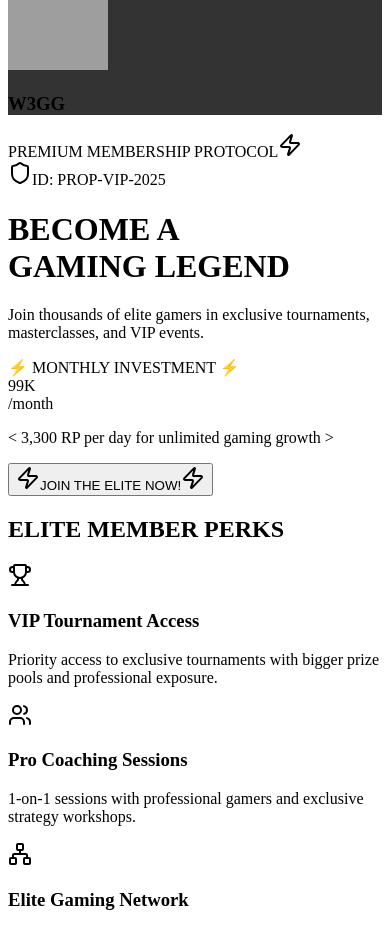
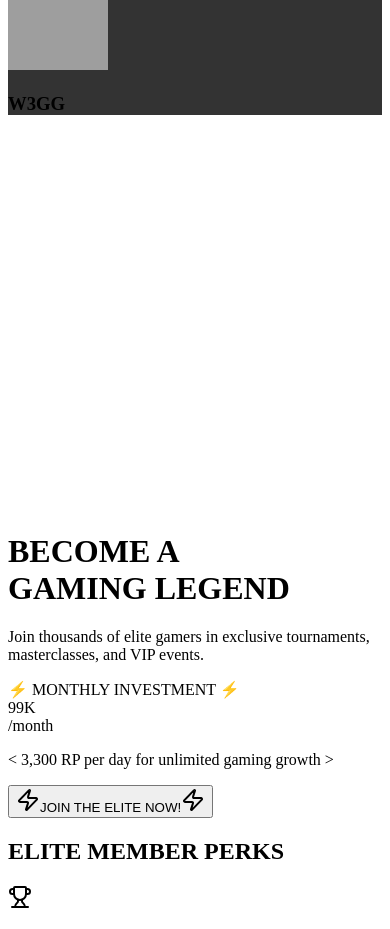
Before and after one commit to cperdiansyah/propublic-new, a Next.js app: page /Home in a window 390 px wide. Shown: the part 7840-8769 px from the top of the page. Built offline with nearby package versions, Linux system fonts and the light colour scheme; grey boxes are pictures that could not be loaded.

Commit message:
feat: add animated background and pricing plan section with perks

```diff
--- a/src/components/home/brands-section.tsx
+++ b/src/components/home/brands-section.tsx
@@ -149,7 +149,7 @@ const BrandSection = () => {
               {filteredBrands.map((brand, index) => (
                 <motion.div
                   key={`${selectedCategory}-${brand.id}`}
-                  className="bg-gray-500/50 border border-gray-400 rounded backdrop-blur-sm p-6 flex flex-col items-center  md:min-h-[200px] hover:bg-gray-800 transition-colors duration-300 group justify-between"
+                  className="bg-gray-500/50 border border-gray-400 rounded backdrop-blur-sm p-6 flex flex-col items-center  md:min-h-[200px] hover:bg-gray-800 transition-colors duration-300 group justify-between flex-1/3 md:flex-none"
                   variants={itemVariants}
                   initial={{ opacity: 0, y: 20 }}
                   animate={{
--- /dev/null
+++ b/src/components/home/home.element.tsx
@@ -0,0 +1,95 @@
+export function BackgroundEffects() {
+  return (
+    <div className="absolute inset-0 top-0">
+      {/* Base gradient */}
+      <div className="absolute inset-0 bg-gradient-to-br from-red-900/20 via-red-800/10 to-black" />
+
+      {/* Grid patterns */}
+      <div className="absolute inset-0 bg-[linear-gradient(rgba(255,0,0,0.05)_1px,transparent_1px),linear-gradient(90deg,rgba(255,0,0,0.05)_1px,transparent_1px)] bg-[size:50px_50px]" />
+      <div className="absolute inset-0 bg-[linear-gradient(45deg,rgba(255,255,0,0.02)_1px,transparent_1px),linear-gradient(-45deg,rgba(255,255,0,0.02)_1px,transparent_1px)] bg-[size:30px_30px]" />
+
+      {/* Glowing orbs */}
+      <div className="absolute top-1/4 left-1/4 w-96 h-96 bg-red-500/10 rounded-full blur-3xl animate-pulse" />
+      <div className="absolute bottom-1/4 right-1/4 w-80 h-80 bg-yellow-500/8 rounded-full blur-3xl animate-pulse delay-1000" />
+      <div className="absolute top-1/2 right-1/3 w-64 h-64 bg-red-600/8 rounded-full blur-3xl animate-pulse delay-500" />
+
+      {/* Geometric shapes */}
+      <div
+        className="absolute top-20 right-20 w-32 h-32 border border-red-500/20 rotate-45 animate-spin"
+        style={{ animationDuration: '20s' }}
+      />
+      <div
+        className="absolute bottom-32 left-32 w-24 h-24 border border-yellow-500/20 rotate-12 animate-bounce"
+        style={{ animationDuration: '3s' }}
+      />
+
+      {/* Scanning line */}
+      <div className="absolute inset-0 bg-gradient-to-b from-transparent via-red-500/5 to-transparent h-2 animate-pulse" />
+    </div>
+  )
+}
+export function CornerDecorations() {
+  return (
+    <>
+      <div className="absolute top-4 left-4 w-8 h-8 border-l-2 border-t-2 border-red-400/50" />
+      <div className="absolute top-4 right-4 w-8 h-8 border-r-2 border-t-2 border-red-400/50" />
+      <div className="absolute bottom-4 left-4 w-8 h-8 border-l-2 border-b-2 border-red-400/50" />
+      <div className="absolute bottom-4 right-4 w-8 h-8 border-r-2 border-b-2 border-red-400/50" />
+    </>
+  )
+}
+const AnimatedBackground = () => {
+  return (
+    <div className="absolute inset-0">
+      {/* Animated hexagon grid */}
+      <div className="absolute inset-0 opacity-10">
+        <svg
+          width="100%"
+          height="100%"
+          viewBox="100 0 100 100"
+          className="scale-100"
+        >
+          <defs>
+            <pattern
+              id="hexagons"
+              x="0"
+              y="0"
+              width="10"
+              height="8.66"
+              patternUnits="userSpaceOnUse"
+            >
+              <polygon
+                points="5,0 10,2.89 10,7.21 5,10 0,7.21 0,2.89"
+                stroke="#dc2626"
+                strokeWidth="0.2"
+                fill="none"
+              />
+            </pattern>
+          </defs>
+          <rect
+            width={100}
+            height={100}
+            className="w-screen h-screen "
+            fill="url(#hexagons)"
+          />
+        </svg>
+      </div>
+
+      {/* Glowing orbs */}
+      <div className="absolute top-10 left-1/4 w-96 h-96 bg-red-500/5 rounded-full blur-3xl floating"></div>
+      <div
+        className="absolute bottom-10 right-1/4 w-80 h-80 bg-yellow-400/5 rounded-full blur-3xl floating"
+        style={{ animationDelay: '3s' }}
+      ></div>
+
+      {/* Laser scan lines */}
+      <div className="absolute top-0 left-0 w-full h-px bg-gradient-to-r from-transparent via-red-500 to-transparent animate-pulse"></div>
+      <div
+        className="absolute bottom-0 left-0 w-full h-px bg-gradient-to-r from-transparent via-yellow-400 to-transparent animate-pulse"
+        style={{ animationDelay: '1s' }}
+      ></div>
+    </div>
+  )
+}
+
+export default AnimatedBackground
--- a/src/components/home/pricing-pan-section.tsx
+++ b/src/components/home/pricing-plan-section.tsx
@@ -1,3 +1,7 @@
+import AnimatedBackground, {
+  BackgroundEffects,
+  CornerDecorations,
+} from '@/components/home/home.element'
 import { Button } from '@/components/ui/button'
 import { cn } from '@/lib/utils'
 import {
@@ -62,11 +66,12 @@ export default function PricingPlan() {
 
   return (
     <div className="min-h-screen bg-black relative overflow-hidden">
-      <BackgroundEffects />
-
+      {/* Hexagonal BG */}
+      <div className="bg-wrapper relative">
+        <AnimatedBackground />
+      </div>
       <div className="relative z-10 max-w-7xl mx-auto p-4 md:p-8">
-        <HeaderBar />
-
+        {/* <HeaderBar /> */}
         <div className="relative">
           <div className="absolute inset-0 bg-gradient-to-br from-red-500/5 via-yellow-500/3 to-red-600/5 blur-xl" />
 
@@ -104,47 +109,6 @@ export default function PricingPlan() {
   )
 }
 
-function BackgroundEffects() {
-  return (
-    <div className="absolute inset-0">
-      {/* Base gradient */}
-      <div className="absolute inset-0 bg-gradient-to-br from-red-900/20 via-red-800/10 to-black" />
-
-      {/* Grid patterns */}
-      <div className="absolute inset-0 bg-[linear-gradient(rgba(255,0,0,0.05)_1px,transparent_1px),linear-gradient(90deg,rgba(255,0,0,0.05)_1px,transparent_1px)] bg-[size:50px_50px]" />
-      <div className="absolute inset-0 bg-[linear-gradient(45deg,rgba(255,255,0,0.02)_1px,transparent_1px),linear-gradient(-45deg,rgba(255,255,0,0.02)_1px,transparent_1px)] bg-[size:30px_30px]" />
-
-      {/* Glowing orbs */}
-      <div className="absolute top-1/4 left-1/4 w-96 h-96 bg-red-500/10 rounded-full blur-3xl animate-pulse" />
-      <div className="absolute bottom-1/4 right-1/4 w-80 h-80 bg-yellow-500/8 rounded-full blur-3xl animate-pulse delay-1000" />
-      <div className="absolute top-1/2 right-1/3 w-64 h-64 bg-red-600/8 rounded-full blur-3xl animate-pulse delay-500" />
-
-      {/* Geometric shapes */}
-      <div
-        className="absolute top-20 right-20 w-32 h-32 border border-red-500/20 rotate-45 animate-spin"
-        style={{ animationDuration: '20s' }}
-      />
-      <div
-        className="absolute bottom-32 left-32 w-24 h-24 border border-yellow-500/20 rotate-12 animate-bounce"
-        style={{ animationDuration: '3s' }}
-      />
-
-      {/* Scanning line */}
-      <div className="absolute inset-0 bg-gradient-to-b from-transparent via-red-500/5 to-transparent h-2 animate-pulse" />
-    </div>
-  )
-}
-function CornerDecorations() {
-  return (
-    <>
-      <div className="absolute top-4 left-4 w-8 h-8 border-l-2 border-t-2 border-red-400/50" />
-      <div className="absolute top-4 right-4 w-8 h-8 border-r-2 border-t-2 border-red-400/50" />
-      <div className="absolute bottom-4 left-4 w-8 h-8 border-l-2 border-b-2 border-red-400/50" />
-      <div className="absolute bottom-4 right-4 w-8 h-8 border-r-2 border-b-2 border-red-400/50" />
-    </>
-  )
-}
-
 interface CTAButtonProps {
   children: React.ReactNode
   onClick?: () => void
@@ -169,30 +133,6 @@ function CTAButton({ children, onClick }: CTAButtonProps) {
   )
 }
 
-function HeaderBar() {
-  return (
-    <div className="relative">
-      <div className="absolute inset-0 bg-gradient-to-r from-red-600/80 to-red-500/80 blur-sm" />
-      <div className="relative bg-gradient-to-r from-red-600 to-red-500 rounded-t-lg px-6 py-4 flex justify-between items-center text-white text-sm font-mono border border-red-400/50">
-        <div className="flex items-center gap-3">
-          <div className="relative">
-            <div className="w-3 h-3 bg-yellow-400 rounded-full animate-pulse" />
-            <div className="absolute inset-0 w-3 h-3 bg-yellow-400 rounded-full animate-ping" />
-          </div>
-          <span className="tracking-wider">PREMIUM MEMBERSHIP PROTOCOL</span>
-          <Zap className="w-4 h-4 text-yellow-400 animate-pulse" />
-        </div>
-        <div className="flex items-center gap-2">
-          <Shield className="w-4 h-4 text-yellow-400" />
-          <span className="tracking-wider">
-            ID: PROP-VIP-{new Date().getFullYear()}
-          </span>
-        </div>
-      </div>
-    </div>
-  )
-}
-
 interface HeroSectionProps {
   title: string
   subtitle: string
@@ -202,19 +142,11 @@ interface HeroSectionProps {
 function HeroSection({ title, subtitle, description }: HeroSectionProps) {
   return (
     <div className="space-y-6">
-      {/* <div className="relative">
-        <div className="absolute inset-0 bg-gradient-to-r from-yellow-600/50 to-yellow-500/50 blur-md" />
-        <Badge className="relative bg-gradient-to-r from-yellow-600 to-yellow-500 text-black font-bold px-6 py-3 text-sm border border-yellow-400/50 shadow-lg shadow-yellow-500/25">
-          <Star className="w-4 h-4 mr-2" />
-          EXCLUSIVE ACCESS
-        </Badge>
-      </div> */}
-
       <div className="space-y-6">
         <h1 className="text-4xl md:text-6xl font-bold leading-tight">
           <span className="text-white drop-shadow-2xl">{title}</span>
           <br />
-          <span className="bg-gradient-to-r from-red-400 via-red-500 to-red-600 bg-clip-text text-transparent drop-shadow-2xl animate-pulse">
+          <span className="bg-gradient-to-r from-red-400 via-red-500 to-red-600 bg-clip-text text-transparent drop-shadow-2xl ">
             {subtitle}
           </span>
         </h1>
@@ -261,7 +193,7 @@ function PerkCard({
             <h3 className="text-white font-bold text-lg mb-3 group-hover:text-yellow-300 transition-colors duration-300">
               {title}
             </h3>
-            <p className="text-gray-300 text-sm leading-relaxed group-hover:text-gray-200 transition-colors duration-300">
+            <p className="text-gray-300 text-base leading-relaxed group-hover:text-gray-200 transition-colors duration-300">
               {description}
             </p>
           </div>
@@ -318,11 +250,11 @@ function PricingCard({
         <div className="absolute inset-1 bg-gradient-to-br from-red-500/5 to-yellow-500/5 rounded-lg" />
 
         <div className="relative text-center space-y-4">
-          <div className="text-yellow-400 text-sm font-mono tracking-widest mb-4 animate-pulse">
+          <div className="text-yellow-400 text-sm font-mono tracking-widest mb-4">
             ⚡ MONTHLY INVESTMENT ⚡
           </div>
           <div className="flex items-baseline justify-center gap-3">
-            <span className="text-6xl md:text-7xl font-bold bg-gradient-to-r from-custom-primary  to-red-400 bg-clip-text text-transparent drop-shadow-2xl animate-pulse">
+            <span className="text-6xl md:text-7xl font-bold bg-gradient-to-r from-custom-primary  to-red-400 bg-clip-text text-transparent drop-shadow-2xl ">
               {price}
             </span>
             <div className="text-gray-300">
--- a/src/pages/Home/index.tsx
+++ b/src/pages/Home/index.tsx
@@ -4,7 +4,7 @@ import BrandSection from '@/components/home/brands-section'
 import FeaturesSection from '@/components/home/features-section'
 import GameSection from '@/components/home/game-section'
 import HeroSection from '@/components/home/hero-section'
-import PricingPlan from '@/components/home/pricing-pan-section'
+import PricingPlan from '@/components/home/pricing-plan-section'
 import PricingSection from '@/components/home/pricing-section'
 import { GAMELIST } from '@/config/exampleData'
 
```
Also changed, not shown: src/components/common/background/particleGradient.tsx (+7 -7 lines), src/components/home/game-section.tsx (+6 -4 lines), src/styles/mockup.css (+15 -0 lines), src/styles/styles.scss (+2 -5 lines).
